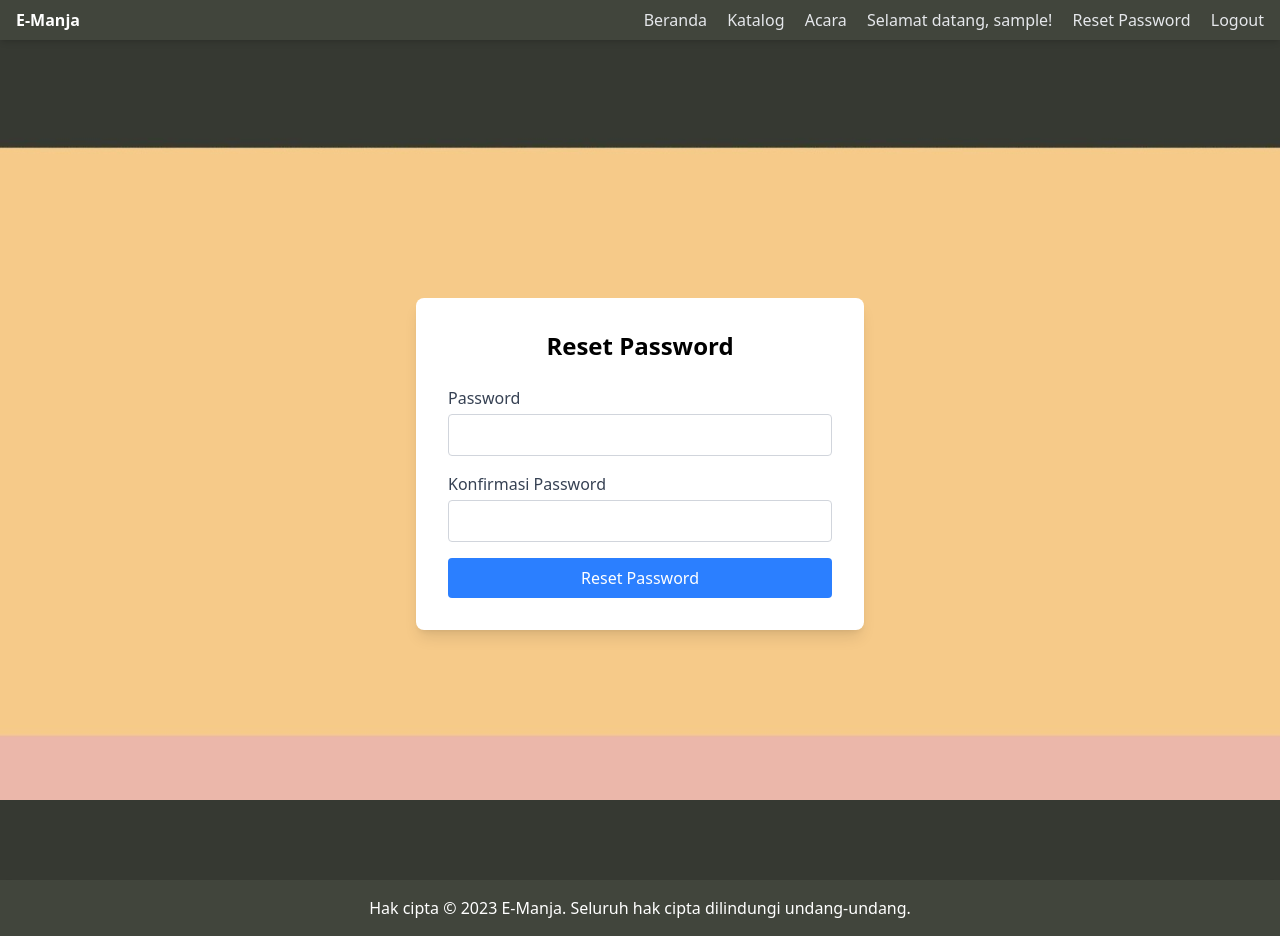
After one commit to DTPL2025/tugas-proyek, a Flask app: page /reset-password in a window 1280 px wide. The commit adds this page. Run offline with Flask 3, Linux system fonts and the light colour scheme; the visitor is signed in with stand-in values (Sample User, id 1); some libraries are stand-ins or nearby versions.

Commit message:
implement reset password

```diff
--- a/app/forms.py
+++ b/app/forms.py
@@ -40,6 +40,17 @@ class LoginForm(FlaskForm):
     password = PasswordField('Password', validators=[DataRequired()])
     submit = SubmitField('Login')
 
+class ResetPasswordForm(FlaskForm):
+    password = PasswordField('Password', validators=[DataRequired()])
+    confirm_password = PasswordField('Konfirmasi Password', validators=[DataRequired()])
+    submit = SubmitField('Reset Password')
+
+    def validate_confirm_password(self, confirm_password):
+        if self.errors:
+            return
+        if self.password.data != confirm_password.data:
+            raise ValidationError('Password dan konfirmasi password tidak sama.')
+
 class ProductForm(FlaskForm):
     name = StringField('Nama Produk', validators=[DataRequired()])
     description = TextAreaField('Deskripsi Produk', validators=[Length(max=750)])
--- a/app/routes.py
+++ b/app/routes.py
@@ -4,7 +4,7 @@ import secrets
 from flask import url_for, render_template, flash, redirect, request
 from flask_login import current_user, login_required, login_user, logout_user
 from app import app, db, bcrypt
-from app.forms import LoginForm, OrderForm, RegisterForm, ProductForm
+from app.forms import LoginForm, OrderForm, RegisterForm, ProductForm, ResetPasswordForm
 from app.models import Order, User, Product
 from flasgger import swag_from
 
@@ -54,6 +54,20 @@ def register():
         db.session.commit()
         return redirect(url_for('login'))
     return render_template('register.jinja', form=form)
+
+@app.route('/reset-password', methods=['GET', 'POST'])
+@login_required
+@swag_from('docs/reset_password.yml')
+def reset_password():
+    form = ResetPasswordForm()
+    prev_page = request.args.get('prev')
+    if form.validate_on_submit():
+        hashed_password = bcrypt.generate_password_hash(form.password.data).decode('utf-8')
+        current_user.password = hashed_password
+        db.session.commit()
+        flash('Password Anda telah diubah!', 'success')
+        return redirect(prev_page or url_for('home'))
+    return render_template('reset_password.jinja', form=form)
 
 @app.route('/logout')
 @login_required
--- a/app/templates/base.jinja
+++ b/app/templates/base.jinja
@@ -20,6 +20,7 @@
                 <a href="/" class="text-gray-200 hover:text-gray-400">Acara</a>
                 {% if current_user.is_authenticated %}
                     <span class="text-gray-200">Selamat datang, {{ current_user.username }}!</span>
+                    <a href="{{ url_for('reset_password') }}" class="text-gray-200 hover:text-gray-400">Reset Password</a>
                     <a href="{{ url_for('logout') }}" class="text-gray-200 hover:text-gray-400">Logout</a>
                 {% else %}
                     <a href="{{ url_for('register') }}" class="text-gray-200 hover:text-gray-400">Daftar</a>
--- /dev/null
+++ b/app/templates/reset_password.jinja
@@ -0,0 +1,33 @@
+{% extends "base.jinja" %}
+{% block title %}Login{% endblock %}
+{% block navbar %}{% endblock %}
+{% block body %}
+<body class="bg-gray-100 flex items-center justify-center min-h-screen">
+    <div class="bg-white p-8 rounded-lg shadow-lg w-full max-w-md">
+        <h1 class="text-2xl font-bold mb-6 text-center">Reset Password</h1>
+        <form action="" method="post" class="space-y-4">
+            {{ form.hidden_tag() }}
+            <div>
+                {{ form.password.label(class="block text-gray-700") }}
+                {{ form.password(class="w-full p-2 border border-gray-300 rounded mt-1") }}
+            </div>
+            <div>
+                {{ form.confirm_password.label(class="block text-gray-700") }}
+                {{ form.confirm_password(class="w-full p-2 border border-gray-300 rounded mt-1") }}
+            </div>
+            <div>
+                {{ form.submit(class="w-full bg-blue-500 text-white p-2 rounded hover:bg-blue-600") }}
+            </div>
+            {% if form.errors %}
+                <ul class="text-red-500">
+                    {% for field, errors in form.errors.items() %}
+                        {% for error in errors %}
+                            <li>{{ error }}</li>
+                        {% endfor %}
+                    {% endfor %}
+                </ul>
+            {% endif %}
+        </form>
+    </div>
+</body>
+{% endblock %}
```
